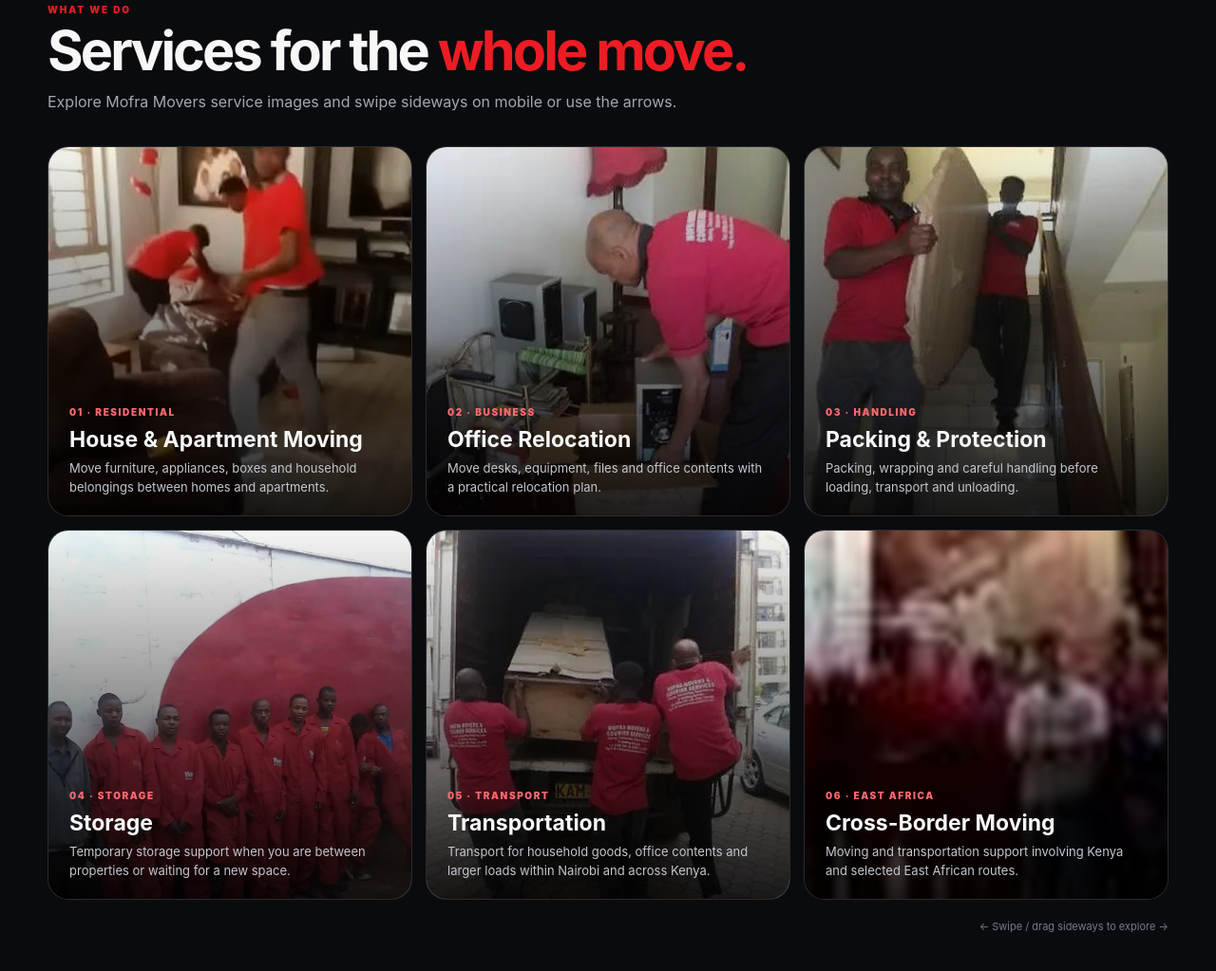
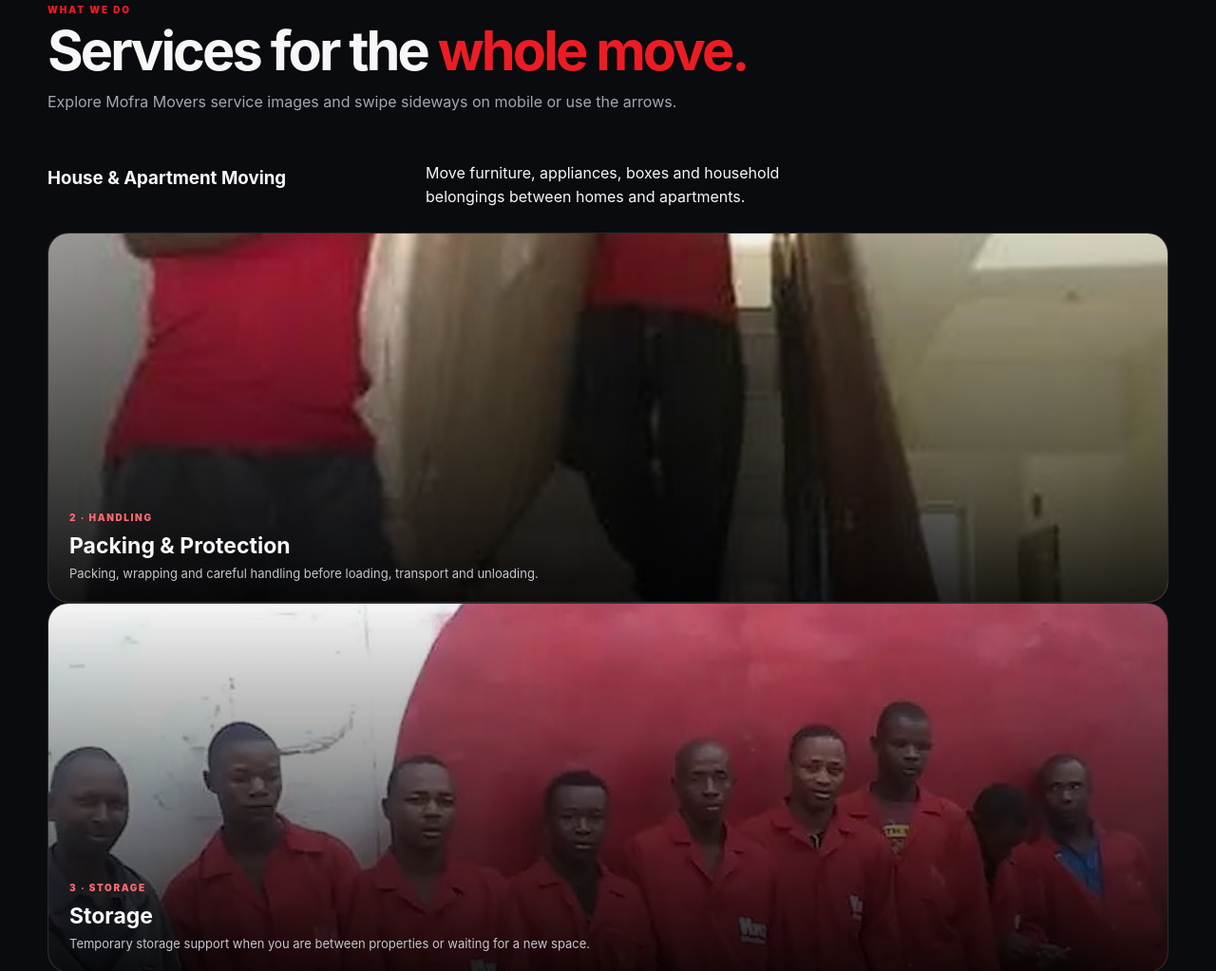
Before and after one commit to suleimanzlatyn-ai/moframovers, a plain HTML site: page index.html in a window 1280 px wide. Shown: the part 994-2017 px from the top of the page at 95% size. Drawn offline with Linux system fonts and the light colour scheme.

Commit message:
Fix hero visibility, remove gallery images 1 and 6, add premium interactive effects

```diff
--- a/index.html
+++ b/index.html
@@ -175,9 +175,13 @@ footer{padding:46px 0 105px;border-top:1px solid var(--line);color:#8b9099}.foot
 .note{color:#777c85;font-size:11px;margin-top:12px}.google-summary{display:flex;align-items:center;gap:18px;padding:18px 20px;border:1px solid var(--line);border-radius:16px;background:#101217;margin-bottom:18px}.google-summary strong{font-size:28px}.google-summary .stars{font-size:14px}.google-summary span{color:var(--muted);font-size:12px}.contact-hours{margin-top:15px;padding-top:15px;border-top:1px solid var(--line);color:#bfc2c9;font-size:12px}.contact-hours strong{color:#fff}.source-note{font-size:10px;color:#6f747d;margin-top:12px}
 @media(max-width:950px){.trust-grid{grid-template-columns:1fr 1fr}.trust-item:nth-child(2){border-right:0}.trust-item:nth-child(3),.trust-item:nth-child(4){border-top:1px solid var(--line)}.detail-grid{grid-template-columns:1fr 1fr}.coverage{grid-template-columns:1fr}}
 @media(max-width:620px){.trust-grid{grid-template-columns:1fr 1fr}.trust-item{padding:17px 12px}.detail-grid{grid-template-columns:1fr}.hero-stage{min-height:300px}.hero-card{inset:8px 0 15px 0}.google-summary{align-items:flex-start;gap:10px;flex-wrap:wrap}}
+.scroll-progress{position:fixed;top:0;left:0;width:0;height:3px;background:linear-gradient(90deg,#ed1c24,#ff6b72);z-index:9999;box-shadow:0 0 14px rgba(237,28,36,.75)}
+.magnetic{transition:transform .2s ease}.hero-pro:after{content:"";position:absolute;inset:0;pointer-events:none;background:radial-gradient(500px circle at var(--mx,50%) var(--my,30%),rgba(237,28,36,.07),transparent 65%);z-index:-1}
+.service-card{will-change:transform}.hero-image-main:after{content:"";position:absolute;inset:0;background:linear-gradient(115deg,transparent 30%,rgba(255,255,255,.13) 45%,transparent 60%);transform:translateX(-120%);animation:shine 7s ease-in-out infinite}
+@keyframes shine{0%,55%{transform:translateX(-120%)}72%,100%{transform:translateX(120%)}}
 </style>
 </head>
-<body id="top">
+<body id="top"><div class="scroll-progress" id="scrollProgress"></div>
 <header>
   <div class="container">
     <nav class="nav" aria-label="Main navigation">
@@ -240,12 +244,12 @@ footer{padding:46px 0 105px;border-top:1px solid var(--line);color:#8b9099}.foot
   <div class="container">
     <div class="section-head"><div><div class="kicker">What we do</div><h2>Services for the <em>whole move.</em></h2><p class="sub">Explore Mofra Movers service images and swipe sideways on mobile or use the arrows.</p></div></div>
     <div class="service-scroller" id="serviceScroller">
-      <article class="service-card"><img src="/assets/images/service-house.jpg" loading="lazy" decoding="async" alt="House moving service" loading="lazy"><div class="service-content"><span class="service-number">01 · RESIDENTIAL</span><h3>House & Apartment Moving</h3><p>Move furniture, appliances, boxes and household belongings between homes and apartments.</p></div></article>
-      <article class="service-card"><img src="/assets/images/service-office.jpg" loading="lazy" decoding="async" alt="Office relocation service" loading="lazy"><div class="service-content"><span class="service-number">02 · BUSINESS</span><h3>Office Relocation</h3><p>Move desks, equipment, files and office contents with a practical relocation plan.</p></div></article>
-      <article class="service-card"><img src="/assets/images/service-packing.jpg" loading="lazy" decoding="async" alt="Packing and protection service" loading="lazy"><div class="service-content"><span class="service-number">03 · HANDLING</span><h3>Packing & Protection</h3><p>Packing, wrapping and careful handling before loading, transport and unloading.</p></div></article>
-      <article class="service-card"><img src="/assets/images/service-storage.jpg" loading="lazy" decoding="async" alt="Storage service" loading="lazy"><div class="service-content"><span class="service-number">04 · STORAGE</span><h3>Storage</h3><p>Temporary storage support when you are between properties or waiting for a new space.</p></div></article>
-      <article class="service-card"><img src="/assets/images/service-transport.jpg" loading="lazy" decoding="async" alt="Moving transportation service" loading="lazy"><div class="service-content"><span class="service-number">05 · TRANSPORT</span><h3>Transportation</h3><p>Transport for household goods, office contents and larger loads within Nairobi and across Kenya.</p></div></article>
-      <article class="service-card"><img src="/assets/images/service-cross-border.jpg" loading="lazy" decoding="async" alt="Mofra Movers cross-border moving and transportation service" loading="lazy"><div class="service-content"><span class="service-number">06 · EAST AFRICA</span><h3>Cross-Border Moving</h3><p>Moving and transportation support involving Kenya and selected East African routes.</p></div></article>
+      <h3>House & Apartment Moving</h3><p>Move furniture, appliances, boxes and household belongings between homes and apartments.</p></div></article>
+
+      <article class="service-card"><img src="/assets/images/service-packing.jpg" loading="lazy" decoding="async" alt="Packing and protection service" loading="lazy"><div class="service-content"><span class="service-number">2 · HANDLING</span><h3>Packing & Protection</h3><p>Packing, wrapping and careful handling before loading, transport and unloading.</p></div></article>
+      <article class="service-card"><img src="/assets/images/service-storage.jpg" loading="lazy" decoding="async" alt="Storage service" loading="lazy"><div class="service-content"><span class="service-number">3 · STORAGE</span><h3>Storage</h3><p>Temporary storage support when you are between properties or waiting for a new space.</p></div></article>
+      <article class="service-card"><img src="/assets/images/service-transport.jpg" loading="lazy" decoding="async" alt="Moving transportation service" loading="lazy"><div class="service-content"><span class="service-number">4 · TRANSPORT</span><h3>Transportation</h3><p>Transport for household goods, office contents and larger loads within Nairobi and across Kenya.</p></div></article>
+
     </div>
     <div class="scroll-note"><span>← Swipe / drag sideways to explore →</span><span class="scroll-arrows"><button type="button" id="prevService" aria-label="Previous services">←</button><button type="button" id="nextService" aria-label="Next services">→</button></span></div>
   </div>
@@ -356,7 +360,15 @@ footer{padding:46px 0 105px;border-top:1px solid var(--line);color:#8b9099}.foot
 
   // Premium reveal animation and graceful image fallback.
   const revealObserver=new IntersectionObserver(entries=>entries.forEach(entry=>{if(entry.isIntersecting){entry.target.classList.add('visible');revealObserver.unobserve(entry.target);}}),{threshold:.12});
-  document.querySelectorAll('section:not(.hero),.trust-strip').forEach(el=>{el.classList.add('reveal');revealObserver.observe(el);});
+  document.querySelectorAll('section:not(.hero),.trust-strip').forEach(el=>{el.classList.add('reveal');revealObserver.observe(el);}); document.querySelectorAll('.hero .reveal').forEach(el=>el.classList.add('visible'));
+  const progress=document.getElementById('scrollProgress');
+  const updateProgress=()=>{if(progress){const h=document.documentElement.scrollHeight-innerHeight;progress.style.width=(h>0?(scrollY/h)*100:0)+'%';}};
+  addEventListener('scroll',updateProgress,{passive:true}); updateProgress();
+  const hero=document.querySelector('.hero-pro');
+  if(hero){hero.addEventListener('pointermove',e=>{const r=hero.getBoundingClientRect();hero.style.setProperty('--mx',(e.clientX-r.left)+'px');hero.style.setProperty('--my',(e.clientY-r.top)+'px');});}
+  document.querySelectorAll('.btn-primary').forEach(btn=>btn.classList.add('magnetic'));
+  document.querySelectorAll('.magnetic').forEach(btn=>btn.addEventListener('pointermove',e=>{const r=btn.getBoundingClientRect();btn.style.transform='translate('+((e.clientX-r.left-r.width/2)*.08)+'px,'+((e.clientY-r.top-r.height/2)*.08)+'px)';}));
+  document.querySelectorAll('.magnetic').forEach(btn=>btn.addEventListener('pointerleave',()=>btn.style.transform=''));
   document.querySelectorAll('img').forEach(img=>img.addEventListener('error',()=>{img.style.opacity='0';},{once:true}));
 })();
 </script>
```
